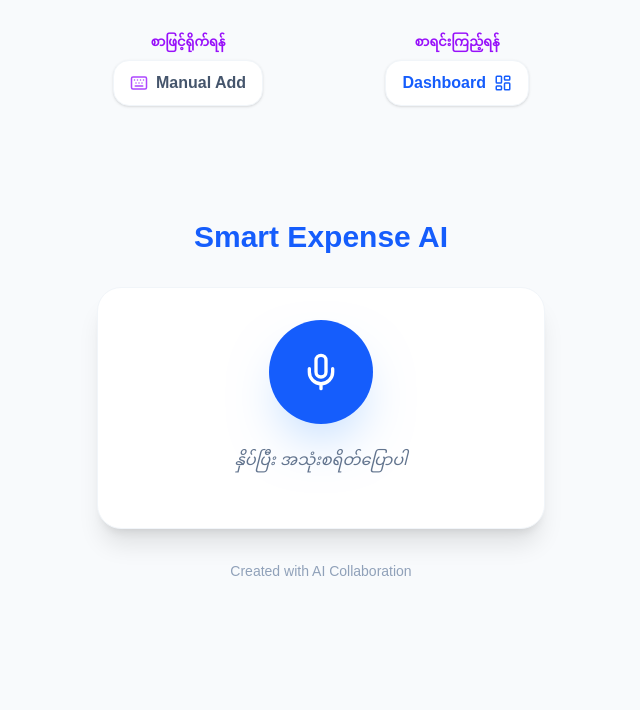
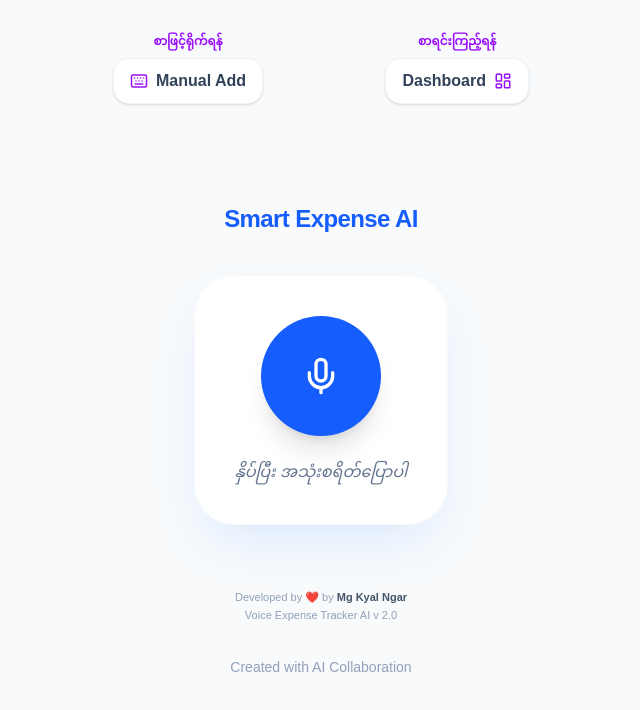
Before and after one commit to MgKyalNgar/voice-expense-tracker, a Next.js app: page / in a window 1280 px wide. Shown: the top 710 px of the page, without its empty margins (319-959 px from the left). Built offline with nearby package versions, Linux system fonts and the light colour scheme.

Commit message:
Change Layout and Text

```diff
--- a/app/page.tsx
+++ b/app/page.tsx
@@ -58,50 +58,68 @@ export default function Home() {
     }
   };
 
+  // app/page.tsx ၏ return အပိုင်း
   return (
     <div className="flex flex-col items-center justify-center min-h-screen bg-slate-50 p-6">
 
-      {/* Top Navigation - Left/Right Balanced Layout */}
+      {/* Top Navigation - အရောင်နှင့် Icon ညှိထားသည် */}
       <div className="absolute top-8 w-full max-w-md px-4 flex justify-between items-start">
 
-        {/* Manual Add Side (Left) */}
+        {/* Manual Add Side */}
         <div className="flex flex-col items-center gap-2">
-          <span className="text-purple-600 font-bold text-[13px]">စာဖြင့်ရိုက်ရန်</span>
-          <Link href="/add" className="flex items-center gap-2 bg-white px-4 py-2.5 rounded-2xl shadow-sm border border-slate-100 text-slate-600 font-bold hover:bg-purple-50 hover:border-purple-200 transition-all">
-            <Keyboard size={18} className="text-purple-500" />
+          <span className="text-purple-600 font-bold text-[12px]">စာဖြင့်ရိုက်ရန်</span>
+          <Link href="/add" className="flex items-center gap-2 bg-white px-4 py-2.5 rounded-2xl shadow-sm border border-slate-100 text-slate-700 font-bold hover:bg-purple-50 hover:border-purple-200 transition-all">
+            <Keyboard size={18} className="text-purple-600" />
             Manual Add
           </Link>
         </div>
 
-        {/* Dashboard Side (Right) */}
+        {/* Dashboard Side */}
         <div className="flex flex-col items-center gap-2">
-          <span className="text-purple-600 font-bold text-[13px]">စာရင်းကြည့်ရန်</span>
-          <Link href="/dashboard" className="flex items-center gap-2 bg-white px-4 py-2.5 rounded-2xl shadow-sm border border-slate-100 text-blue-600 font-bold hover:bg-blue-50 transition-all">
+          <span className="text-purple-600 font-bold text-[12px]">စာရင်းကြည့်ရန်</span>
+          <Link href="/dashboard" className="flex items-center gap-2 bg-white px-4 py-2.5 rounded-2xl shadow-sm border border-slate-100 text-slate-700 font-bold hover:bg-purple-50 hover:border-purple-200 transition-all">
             Dashboard
-            <LayoutDashboard size={18} />
+            <LayoutDashboard size={18} className="text-purple-600" />
           </Link>
+        </div>
+
+      </div>
+
+      {/* Title - Size ကို သေးလိုက်သည် */}
+      <div className="mt-20 flex flex-col items-center">
+        <h1 className="text-2xl font-black mb-10 text-blue-600 tracking-tight text-center">
+          Smart Expense AI
+        </h1>
+
+        {/* Mic Button Card */}
+        <div className="bg-white p-10 rounded-[40px] shadow-2xl shadow-blue-100 w-full max-w-[320px] border border-slate-50 text-center">
+          <button
+            onClick={startListening}
+            disabled={isListening || isParsing}
+            className={`p-10 rounded-full transition-all transform active:scale-95 ${isListening ? 'bg-red-500 animate-pulse' : 'bg-blue-600'
+              } shadow-xl mb-6`}
+          >
+            {isParsing ? <Loader2 className="text-white w-10 h-10 animate-spin" /> :
+              <Mic className="text-white w-10 h-10" />}
+          </button>
+          <p className="text-slate-500 font-medium italic">
+            {isParsing ? "AI က စဉ်းစားနေသည်..." : isListening ? "နားထောင်နေသည်..." : "နှိပ်ပြီး အသုံးစရိတ်ပြောပါ"}
+          </p>
         </div>
       </div>
 
-      <h1 className="text-3xl font-extrabold mb-8 text-blue-600 text-center">Smart Expense AI</h1>
-
-      <div className="bg-white p-8 rounded-3xl shadow-xl w-full max-w-md border border-slate-100 text-center relative overflow-hidden">
-        <button
-          onClick={startListening}
-          disabled={isListening || isParsing}
-          className={`p-8 rounded-full transition-all transform active:scale-95 ${isListening ? 'bg-red-500 animate-pulse shadow-red-200' : 'bg-blue-600 shadow-blue-200'
-            } shadow-2xl mb-6`}
-        >
-          {isParsing ? <Loader2 className="text-white w-10 h-10 animate-spin" /> :
-            isListening ? <MicOff className="text-white w-10 h-10" /> :
-              <Mic className="text-white w-10 h-10" />}
-        </button>
-
-        <p className="text-slate-500 font-medium mb-6 italic">
-          {isParsing ? "AI က စဉ်းစားနေသည်..." : isListening ? "နားထောင်နေသည်..." : "နှိပ်ပြီး အသုံးစရိတ်ပြောပါ"}
+      {/* Footer - အသစ်ပြင်ဆင်ထားသည် */}
+      <div className="mt-16 text-center">
+        <p className="text-slate-400 text-[11px] font-medium leading-relaxed">
+          Developed by ❤️ by <span className="text-slate-600 font-bold">Mg Kyal Ngar</span><br />
+          Voice Expense Tracker AI v 2.0
         </p>
 
+
+        {/* Result Overlay (If any) */}
         {result && (
+          <div className="fixed inset-0 bg-slate-900/20 backdrop-blur-sm flex items-center justify-center p-6 z-50">
+            <div className="bg-white p-6 rounded-3xl shadow-2xl w-full max-w-sm border border-slate-100">
             <div className="mt-4 p-5 bg-blue-50 rounded-2xl text-left border border-blue-100 animate-in fade-in slide-in-from-bottom-4">
               <h2 className="text-xs font-bold text-blue-400 uppercase tracking-widest mb-2">AI Result</h2>
               <div className="flex justify-between items-center mb-1">
@@ -118,6 +136,8 @@ export default function Home() {
                 <Save size={18} /> စာရင်းသွင်းမည်
               </button>
             </div>
+          </div>
+        </div>
         )}
 
         {error && <p className="mt-4 text-red-500 text-sm font-medium bg-red-50 p-3 rounded-xl border border-red-100">{error}</p>}
@@ -125,5 +145,6 @@ export default function Home() {
 
       <p className="mt-8 text-slate-400 text-sm">Created with AI Collaboration</p>
     </div>
+
   );
 }
```
Lines whose indentation alone changed are shown as unchanged.
